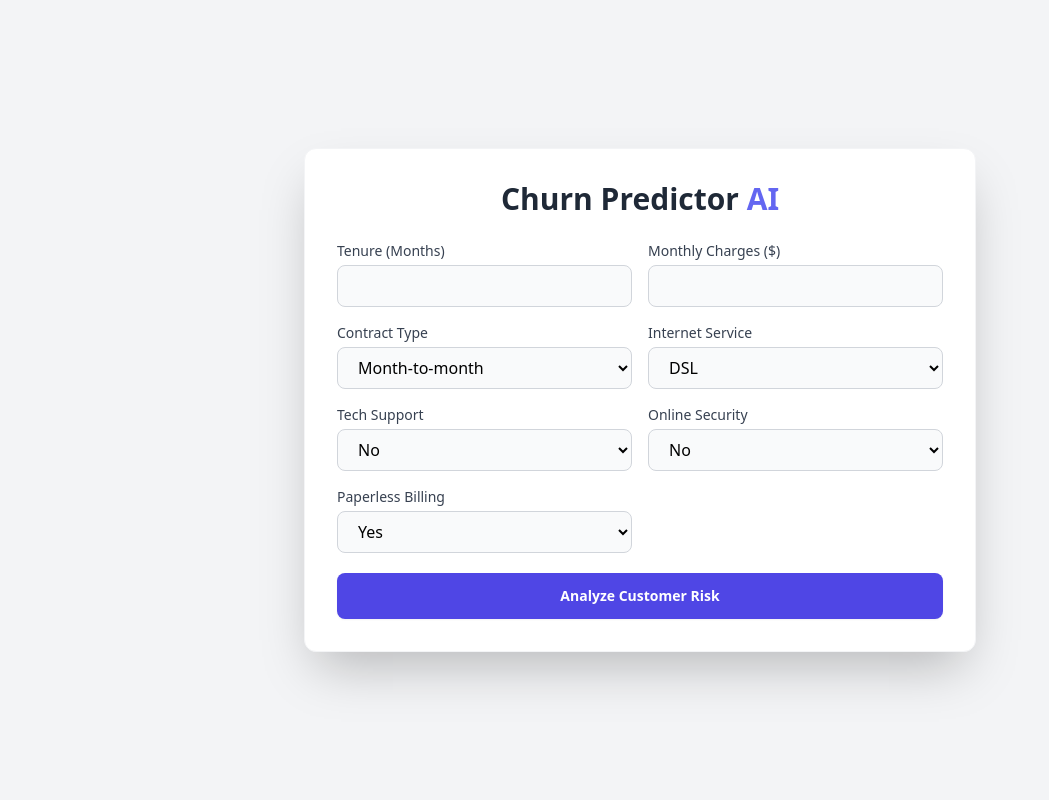
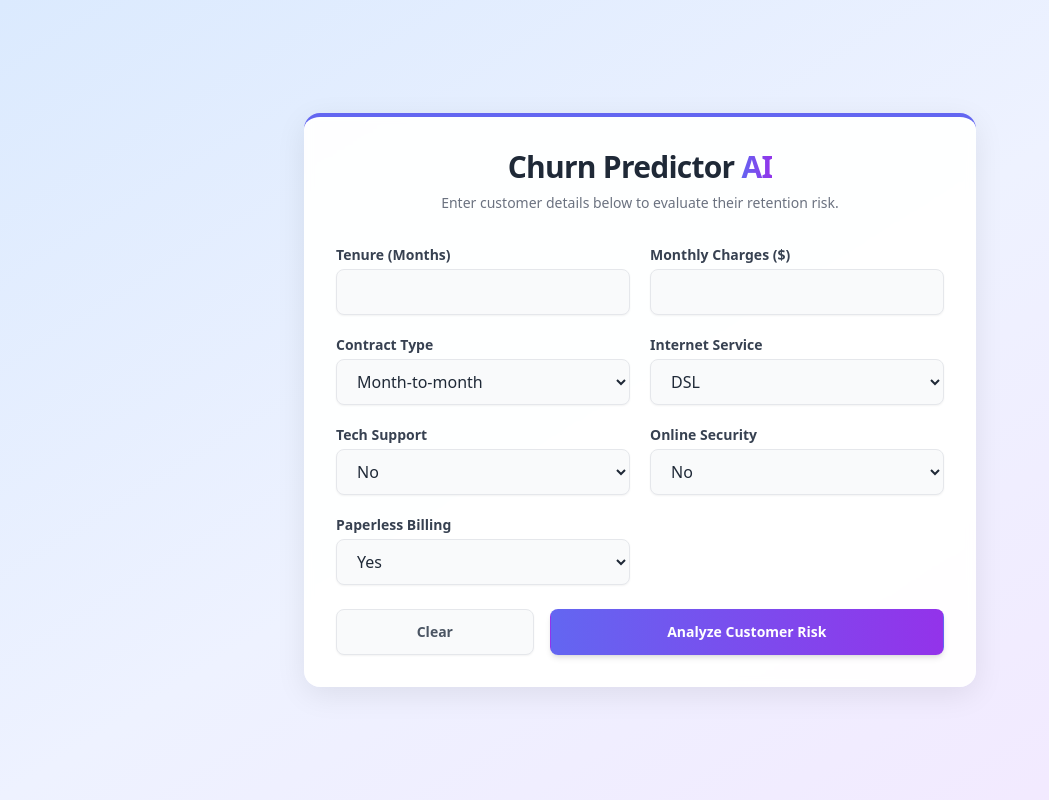
Before and after one commit to MalindaBotheju/Churn-Prediction-Project, a FastAPI app: page / in a window 1280 px wide. Shown: the whole page, without its empty margins (0-1049 px from the left). Run offline with FastAPI, Linux system fonts and the light colour scheme; parts of the project's set-up code (start-up, migrations or seed data) failed here and were passed over; some libraries are stand-ins or nearby versions.

Commit message:
Upgrade UI with modern tailwind, add clear button and push other changes

```diff
--- a/app.py
+++ b/app.py
@@ -5,17 +5,67 @@ from fastapi.templating import Jinja2Templates
 import joblib
 import pandas as pd
 import uvicorn
+import os
+from dotenv import load_dotenv
+from sqlalchemy import create_engine, Column, Integer, String, Float, Boolean
+from sqlalchemy.orm import declarative_base, sessionmaker
 
 app = FastAPI()
 templates = Jinja2Templates(directory="templates")
 
+# ==========================================
+# DATABASE SETUP
+# ==========================================
+# 1. Load the hidden .env file
+load_dotenv()
+
+# 2. Grab the Database URL
+DATABASE_URL = os.getenv("DATABASE_URL")
+
+# PRO-TIP FIX: Render gives URLs starting with "postgres://",
+# but SQLAlchemy strictly requires "postgresql://". This fixes it!
+if DATABASE_URL and DATABASE_URL.startswith("postgres://"):
+    DATABASE_URL = DATABASE_URL.replace("postgres://", "postgresql://", 1)
+
+# 3. Establish the connection (if a URL exists)
+if DATABASE_URL:
+    engine = create_engine(DATABASE_URL)
+    SessionLocal = sessionmaker(autocommit=False, autoflush=False, bind=engine)
+    Base = declarative_base()
+
+    # 4. Define your Database Table
+    class PredictionRecord(Base):
+        __tablename__ = "predictions"
+
+        id = Column(Integer, primary_key=True, index=True)
+        tenure = Column(Float)
+        monthly_charges = Column(Float)
+        contract_type = Column(String)
+        internet_service = Column(String)
+        tech_support = Column(String)
+        online_security = Column(String)
+        paperless_billing = Column(String)
+        churn_risk = Column(Boolean)
+        probability = Column(Float)
+
+    # 5. Create the table in PostgreSQL if it doesn't exist
+    Base.metadata.create_all(bind=engine)
+else:
+    print("WARNING: No DATABASE_URL found. Database features will be disabled.")
+
+
+# ==========================================
+# MACHINE LEARNING SETUP
+# ==========================================
 # Load your saved brain!
 model = joblib.load('telco_churn_model.pkl')
 scaler = joblib.load('telco_scaler.pkl')
 
+
 @app.get("/", response_class=HTMLResponse)
 async def read_item(request: Request):
     return templates.TemplateResponse("index.html", {"request": request, "prediction": None})
+
 
 @app.post("/", response_class=HTMLResponse)
 async def predict(request: Request):
@@ -48,7 +98,6 @@ async def predict(request: Request):
     input_df['TotalCharges'] = scaled_values[0][2]
 
     # 4. ONE-HOT ENCODING TRANSLATIONS
-
     # Contract
     if contract == "One year" and 'Contract_One year' in input_df.columns:
         input_df['Contract_One year'] = 1
@@ -73,19 +122,51 @@ async def predict(request: Request):
     elif online_security == "No internet service" and 'OnlineSecurity_No internet service' in input_df.columns:
         input_df['OnlineSecurity_No internet service'] = 1
 
-    # Paperless Billing (You manually mapped Yes=1, No=0 in your notebook)
+    # Paperless Billing
     if 'PaperlessBilling' in input_df.columns:
         input_df['PaperlessBilling'] = 1 if paperless_billing == "Yes" else 0
-
 
     # 5. Make the Real Prediction!
     probability = model.predict_proba(input_df)[0][1]
     is_churn = probability > 0.5
 
+    # ==========================================
+    # SAVE TO DATABASE
+    # ==========================================
+    if DATABASE_URL:
+        db = SessionLocal()
+        try:
+            new_record = PredictionRecord(
+                tenure=tenure,
+                monthly_charges=monthly_charges,
+                contract_type=contract,
+                internet_service=internet_service,
+                tech_support=tech_support,
+                online_security=online_security,
+                paperless_billing=paperless_billing,
+                churn_risk=bool(is_churn),
+                probability=float(probability)
+            )
+            db.add(new_record)
+            db.commit()
+        except Exception as e:
+            print(f"Database error occurred: {e}")
+            db.rollback()
+        finally:
+            db.close() # Always close the connection!
+
+
     return templates.TemplateResponse("index.html", {
         "request": request,
         "prediction": bool(is_churn),
-        "probability": round(probability * 100, 1)
+        "probability": round(probability * 100, 1),
+        "tenure_val": tenure,
+        "monthly_charges_val": monthly_charges,
+        "contract_val": contract,
+        "internet_service_val": internet_service,
+        "tech_support_val": tech_support,
+        "online_security_val": online_security,
+        "paperless_billing_val": paperless_billing
     })
 
 if __name__ == "__main__":
--- a/requirements.txt
+++ b/requirements.txt
@@ -22,3 +22,6 @@ threadpoolctl==3.6.0
 typing-inspection==0.4.2
 typing_extensions==4.15.0
 uvicorn==0.41.0
+SQLAlchemy>=2.0.0
+psycopg2-binary>=2.9.9
+python-dotenv>=1.0.0
--- a/templates/index.html
+++ b/templates/index.html
@@ -6,79 +6,95 @@
     <title>Customer Churn Predictor</title>
     <script src="https://cdn.tailwindcss.com"></script>
 </head>
-<body class="bg-gray-100 min-h-screen flex items-center justify-center font-sans py-10">
+<body class="bg-gradient-to-br from-blue-100 via-indigo-50 to-purple-100 min-h-screen flex items-center justify-center font-sans py-10">
 
-    <div class="bg-white p-8 rounded-xl shadow-2xl max-w-2xl w-full border border-gray-100">
-        <h2 class="text-3xl font-bold text-gray-800 mb-6 text-center">Churn Predictor <span class="text-indigo-500">AI</span></h2>
+    <div class="bg-white/95 backdrop-blur-sm p-8 rounded-2xl shadow-[0_8px_30px_rgb(0,0,0,0.08)] max-w-2xl w-full border-t-4 border-t-indigo-500">
 
-        <form method="POST" action="/" class="space-y-5">
-            <div class="grid grid-cols-1 md:grid-cols-2 gap-4">
+        <div class="mb-8 text-center">
+            <h2 class="text-3xl font-extrabold text-gray-800 tracking-tight">Churn Predictor <span class="text-transparent bg-clip-text bg-gradient-to-r from-indigo-500 to-purple-600">AI</span></h2>
+            <p class="text-sm text-gray-500 mt-2">Enter customer details below to evaluate their retention risk.</p>
+        </div>
+
+        <form method="POST" action="/" class="space-y-6">
+            <div class="grid grid-cols-1 md:grid-cols-2 gap-5">
 
                 <div>
-                    <label class="block text-sm font-medium text-gray-700">Tenure (Months)</label>
-                    <input type="number" name="tenure" required class="mt-1 block w-full px-4 py-2 bg-gray-50 border border-gray-300 rounded-lg focus:ring-indigo-500 focus:border-indigo-500">
+                    <label class="block text-sm font-semibold text-gray-700 mb-1">Tenure (Months)</label>
+                    <input type="number" name="tenure" required
+                           value="{{ tenure_val if tenure_val != None else '' }}"
+                           class="block w-full px-4 py-2.5 bg-gray-50 border border-gray-200 rounded-lg text-gray-800 shadow-sm focus:bg-white focus:ring-2 focus:ring-indigo-400 focus:border-indigo-400 transition">
                 </div>
 
                 <div>
-                    <label class="block text-sm font-medium text-gray-700">Monthly Charges ($)</label>
-                    <input type="number" step="0.01" name="monthly_charges" required class="mt-1 block w-full px-4 py-2 bg-gray-50 border border-gray-300 rounded-lg focus:ring-indigo-500 focus:border-indigo-500">
+                    <label class="block text-sm font-semibold text-gray-700 mb-1">Monthly Charges ($)</label>
+                    <input type="number" step="0.01" name="monthly_charges" required
+                           value="{{ monthly_charges_val if monthly_charges_val != None else '' }}"
+                           class="block w-full px-4 py-2.5 bg-gray-50 border border-gray-200 rounded-lg text-gray-800 shadow-sm focus:bg-white focus:ring-2 focus:ring-indigo-400 focus:border-indigo-400 transition">
                 </div>
 
                 <div>
-                    <label class="block text-sm font-medium text-gray-700">Contract Type</label>
-                    <select name="contract" class="mt-1 block w-full px-4 py-2 bg-gray-50 border border-gray-300 rounded-lg focus:ring-indigo-500 focus:border-indigo-500">
-                        <option value="Month-to-month">Month-to-month</option>
-                        <option value="One year">One year</option>
-                        <option value="Two year">Two year</option>
+                    <label class="block text-sm font-semibold text-gray-700 mb-1">Contract Type</label>
+                    <select name="contract" class="block w-full px-4 py-2.5 bg-gray-50 border border-gray-200 rounded-lg text-gray-800 shadow-sm focus:bg-white focus:ring-2 focus:ring-indigo-400 focus:border-indigo-400 transition">
+                        <option value="Month-to-month" {% if contract_val == 'Month-to-month' %}selected{% endif %}>Month-to-month</option>
+                        <option value="One year" {% if contract_val == 'One year' %}selected{% endif %}>One year</option>
+                        <option value="Two year" {% if contract_val == 'Two year' %}selected{% endif %}>Two year</option>
                     </select>
                 </div>
 
                 <div>
-                    <label class="block text-sm font-medium text-gray-700">Internet Service</label>
-                    <select name="internet_service" class="mt-1 block w-full px-4 py-2 bg-gray-50 border border-gray-300 rounded-lg focus:ring-indigo-500 focus:border-indigo-500">
-                        <option value="DSL">DSL</option>
-                        <option value="Fiber optic">Fiber optic</option>
-                        <option value="No">No Internet</option>
+                    <label class="block text-sm font-semibold text-gray-700 mb-1">Internet Service</label>
+                    <select name="internet_service" class="block w-full px-4 py-2.5 bg-gray-50 border border-gray-200 rounded-lg text-gray-800 shadow-sm focus:bg-white focus:ring-2 focus:ring-indigo-400 focus:border-indigo-400 transition">
+                        <option value="DSL" {% if internet_service_val == 'DSL' %}selected{% endif %}>DSL</option>
+                        <option value="Fiber optic" {% if internet_service_val == 'Fiber optic' %}selected{% endif %}>Fiber optic</option>
+                        <option value="No" {% if internet_service_val == 'No' %}selected{% endif %}>No Internet</option>
                     </select>
                 </div>
 
                 <div>
-                    <label class="block text-sm font-medium text-gray-700">Tech Support</label>
-                    <select name="tech_support" class="mt-1 block w-full px-4 py-2 bg-gray-50 border border-gray-300 rounded-lg focus:ring-indigo-500 focus:border-indigo-500">
-                        <option value="No">No</option>
-                        <option value="Yes">Yes</option>
-                        <option value="No internet service">No internet service</option>
+                    <label class="block text-sm font-semibold text-gray-700 mb-1">Tech Support</label>
+                    <select name="tech_support" class="block w-full px-4 py-2.5 bg-gray-50 border border-gray-200 rounded-lg text-gray-800 shadow-sm focus:bg-white focus:ring-2 focus:ring-indigo-400 focus:border-indigo-400 transition">
+                        <option value="No" {% if tech_support_val == 'No' %}selected{% endif %}>No</option>
+                        <option value="Yes" {% if tech_support_val == 'Yes' %}selected{% endif %}>Yes</option>
+                        <option value="No internet service" {% if tech_support_val == 'No internet service' %}selected{% endif %}>No internet service</option>
                     </select>
                 </div>
 
                 <div>
-                    <label class="block text-sm font-medium text-gray-700">Online Security</label>
-                    <select name="online_security" class="mt-1 block w-full px-4 py-2 bg-gray-50 border border-gray-300 rounded-lg focus:ring-indigo-500 focus:border-indigo-500">
-                        <option value="No">No</option>
-                        <option value="Yes">Yes</option>
-                        <option value="No internet service">No internet service</option>
+                    <label class="block text-sm font-semibold text-gray-700 mb-1">Online Security</label>
+                    <select name="online_security" class="block w-full px-4 py-2.5 bg-gray-50 border border-gray-200 rounded-lg text-gray-800 shadow-sm focus:bg-white focus:ring-2 focus:ring-indigo-400 focus:border-indigo-400 transition">
+                        <option value="No" {% if online_security_val == 'No' %}selected{% endif %}>No</option>
+                        <option value="Yes" {% if online_security_val == 'Yes' %}selected{% endif %}>Yes</option>
+                        <option value="No internet service" {% if online_security_val == 'No internet service' %}selected{% endif %}>No internet service</option>
                     </select>
                 </div>
 
                 <div>
-                    <label class="block text-sm font-medium text-gray-700">Paperless Billing</label>
-                    <select name="paperless_billing" class="mt-1 block w-full px-4 py-2 bg-gray-50 border border-gray-300 rounded-lg focus:ring-indigo-500 focus:border-indigo-500">
-                        <option value="Yes">Yes</option>
-                        <option value="No">No</option>
+                    <label class="block text-sm font-semibold text-gray-700 mb-1">Paperless Billing</label>
+                    <select name="paperless_billing" class="block w-full px-4 py-2.5 bg-gray-50 border border-gray-200 rounded-lg text-gray-800 shadow-sm focus:bg-white focus:ring-2 focus:ring-indigo-400 focus:border-indigo-400 transition">
+                        <option value="Yes" {% if paperless_billing_val == 'Yes' %}selected{% endif %}>Yes</option>
+                        <option value="No" {% if paperless_billing_val == 'No' %}selected{% endif %}>No</option>
                     </select>
                 </div>
 
-            </div> <button type="submit" class="mt-6 w-full flex justify-center py-3 px-4 border border-transparent rounded-lg shadow-sm text-sm font-bold text-white bg-indigo-600 hover:bg-indigo-700 transition duration-150 ease-in-out">
-                Analyze Customer Risk
-            </button>
+            </div>
+
+            <div class="mt-8 flex space-x-4">
+                <a href="/" class="w-1/3 flex justify-center items-center py-3 px-4 border border-gray-200 rounded-lg shadow-sm text-sm font-bold text-gray-600 bg-gray-50 hover:bg-gray-100 hover:text-gray-800 transition duration-150 ease-in-out">
+                    Clear
+                </a>
+
+                <button type="submit" class="w-2/3 flex justify-center py-3 px-4 border border-transparent rounded-lg shadow-md text-sm font-bold text-white bg-gradient-to-r from-indigo-500 to-purple-600 hover:from-indigo-600 hover:to-purple-700 focus:outline-none focus:ring-2 focus:ring-offset-2 focus:ring-indigo-500 transition duration-150 ease-in-out transform hover:-translate-y-0.5">
+                    Analyze Customer Risk
+                </button>
+            </div>
         </form>
 
         {% if prediction is not none %}
-        <div class="mt-8 p-5 rounded-lg text-center {% if prediction %} bg-red-100 border border-red-200 {% else %} bg-green-100 border border-green-200 {% endif %}">
-            <h3 class="text-xl font-bold {% if prediction %} text-red-700 {% else %} text-green-700 {% endif %}">
+        <div class="mt-8 p-6 rounded-xl text-center shadow-inner {% if prediction %} bg-red-50 border border-red-100 {% else %} bg-emerald-50 border border-emerald-100 {% endif %} animate-[pulse_0.5s_ease-in-out]">
+            <h3 class="text-2xl font-extrabold tracking-tight {% if prediction %} text-red-600 {% else %} text-emerald-600 {% endif %}">
                 {% if prediction %} ⚠️ HIGH RISK OF CHURN {% else %} ✅ SAFE CUSTOMER {% endif %}
             </h3>
-            <p class="mt-2 font-medium text-gray-600">Churn Probability: <span class="font-bold text-black">{{ probability }}%</span></p>
+            <p class="mt-2 text-lg font-medium text-gray-600">Churn Probability: <span class="font-bold {% if prediction %} text-red-700 {% else %} text-emerald-700 {% endif %}">{{ probability }}%</span></p>
         </div>
         {% endif %}
     </div>
```
